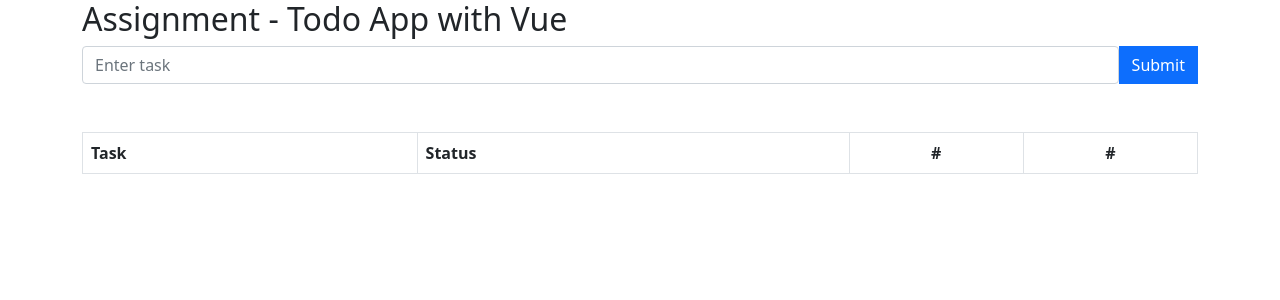
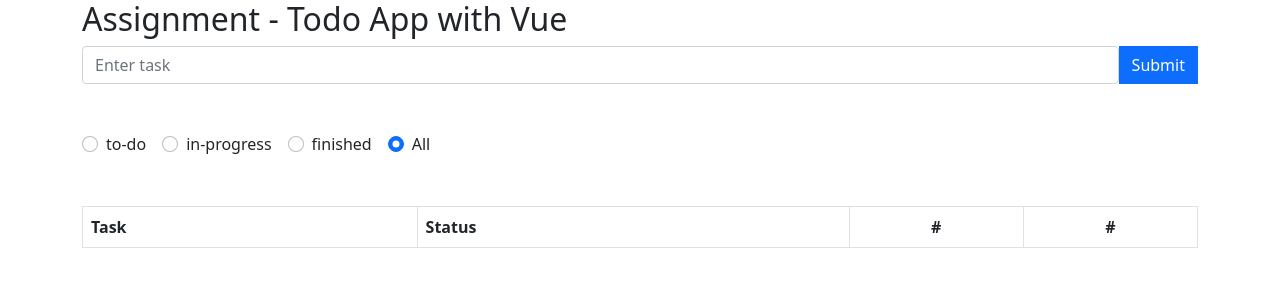
Before and after one commit to backas36/vue-comeplete-todo, a Vue app: page / in a window 1280 px wide. Shown: the top 300 px of the page. Built offline with nearby package versions, Linux system fonts and the light colour scheme.

Commit message:
filter UI

```diff
--- a/src/components/TodoApp.vue
+++ b/src/components/TodoApp.vue
@@ -14,7 +14,40 @@
         Submit
       </button>
     </div>
-
+    <div class="d-flex mt-5">
+      <div
+        class="form-check form-check-inline"
+        v-for="(avaliableStatus, index) in avaliableStatuses"
+        :key="index"
+      >
+        <label class="form-check-label">
+          <input
+            class="form-check-input"
+            type="radio"
+            name="exampleRadios"
+            id="exampleRadios1"
+            :value="avaliableStatus"
+            checked
+            @click="selectFilter"
+          />
+          {{ avaliableStatus }}
+        </label>
+      </div>
+      <div class="form-check form-check-inline">
+        <label class="form-check-label">
+          <input
+            class="form-check-input"
+            type="radio"
+            name="exampleRadios"
+            id="exampleRadios1"
+            value="all"
+            checked
+            @click="selectFilter"
+          />
+          All
+        </label>
+      </div>
+    </div>
     <!-- todo list table -->
     <table class="table table-bordered mt-5">
       <thead>
@@ -25,6 +58,7 @@
           <th scope="col" class="text-center">#</th>
         </tr>
       </thead>
+
       <tbody>
         <tr v-for="(todo, index) in todos" :key="index">
           <td
@@ -126,6 +160,9 @@ export default {
       this.todo = this.todos[index].content;
       this.editedTodoIndex = index;
     },
+    selectFilter(event) {
+      console.log(event.target.value);
+    },
   },
 };
 </script>
```
